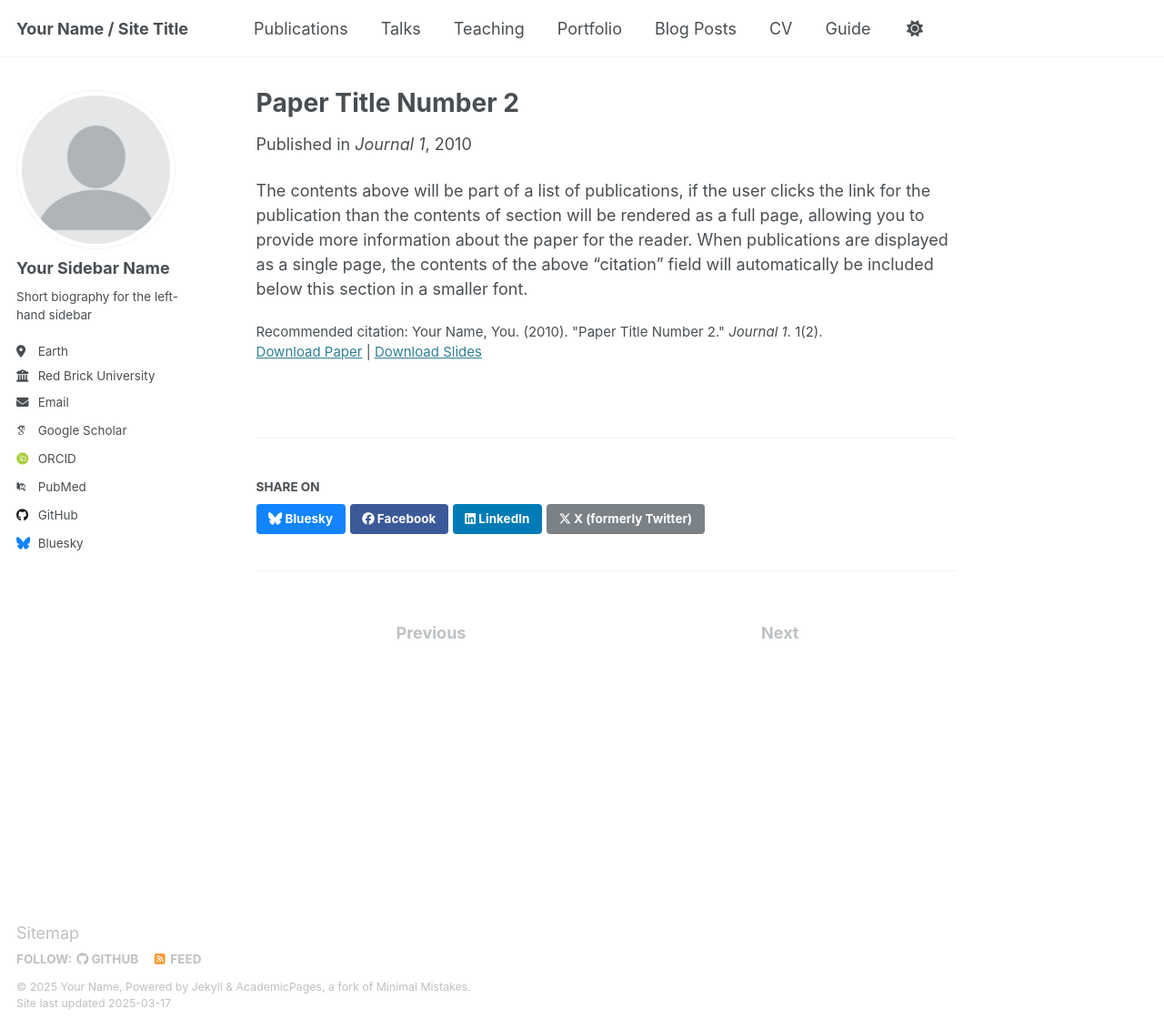
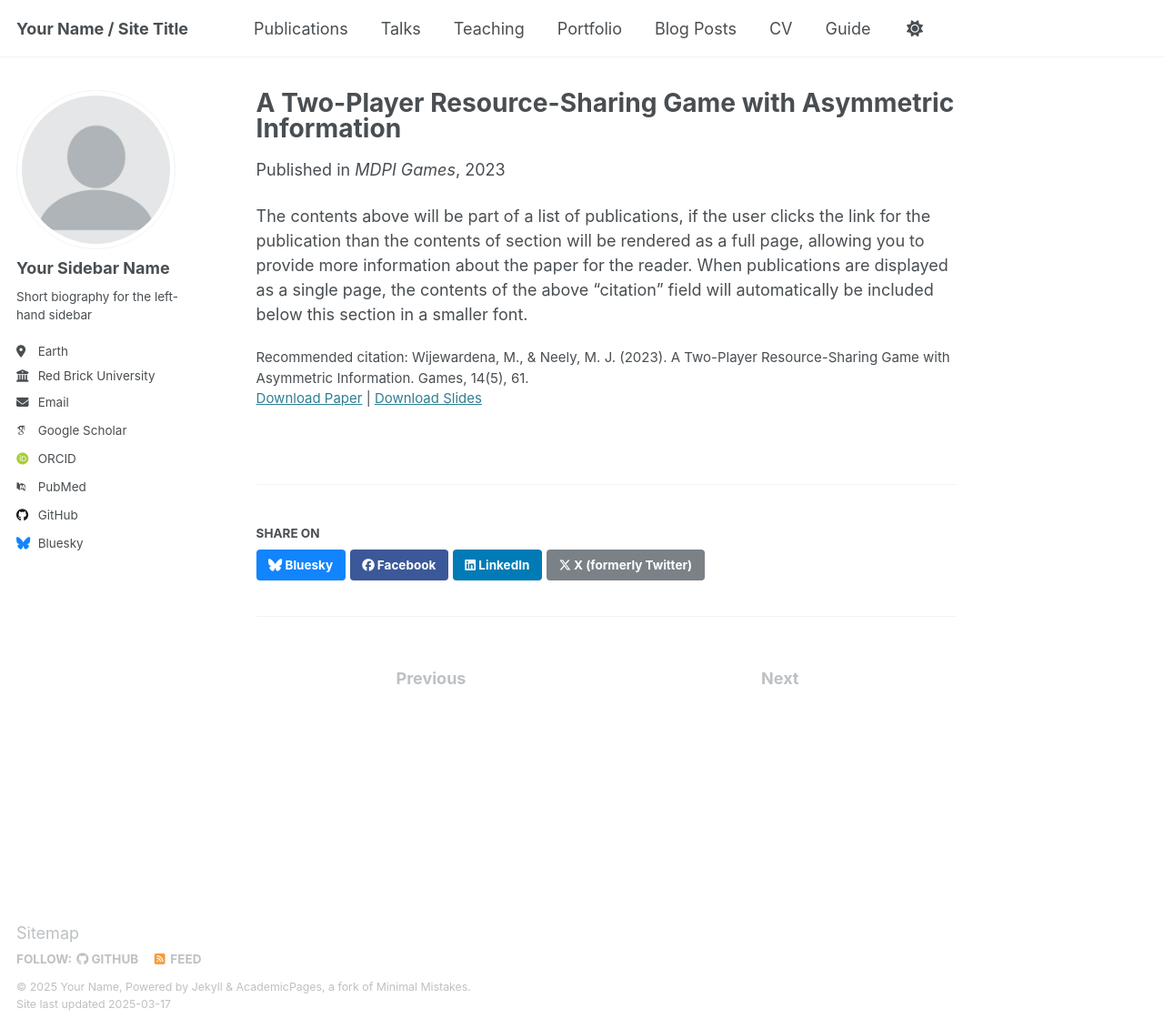
Before and after one commit to mevanwijewardena/mevanwijewardena.github.io, a Jekyll site: the page built from _publications/2010-10-01-paper-title-number-2.md, in a window 1280 px wide and 1131 px high. Shown: the whole window at 91% size. Built offline with Jekyll 4.4.1, drawn with Linux system fonts in a browser that asks for light colours; some web fonts are replaced.

Commit message:
Update 2010-10-01-paper-title-number-2.md

```diff
--- a/_publications/2010-10-01-paper-title-number-2.md
+++ b/_publications/2010-10-01-paper-title-number-2.md
@@ -1,14 +1,14 @@
 ---
-title: "Paper Title Number 2"
+title: "A Two-Player Resource-Sharing Game with Asymmetric Information"
 collection: publications
 category: manuscripts
 permalink: /publication/2010-10-01-paper-title-number-2
-excerpt: 'This paper is about the number 2. The number 3 is left for future work.'
-date: 2010-10-01
-venue: 'Journal 1'
+excerpt: 'This paper explores a two-player resource sharing game, where the players have assymmtric information regarding the rewards brought by the resources.'
+date: 2023-09-17
+venue: 'MDPI Games'
 slidesurl: 'http://academicpages.github.io/files/slides2.pdf'
 paperurl: 'http://academicpages.github.io/files/paper2.pdf'
-citation: 'Your Name, You. (2010). &quot;Paper Title Number 2.&quot; <i>Journal 1</i>. 1(2).'
+citation: 'Wijewardena, M., & Neely, M. J. (2023). A Two-Player Resource-Sharing Game with Asymmetric Information. Games, 14(5), 61.'
 ---
 
 The contents above will be part of a list of publications, if the user clicks the link for the publication than the contents of section will be rendered as a full page, allowing you to provide more information about the paper for the reader. When publications are displayed as a single page, the contents of the above "citation" field will automatically be included below this section in a smaller font.
```
